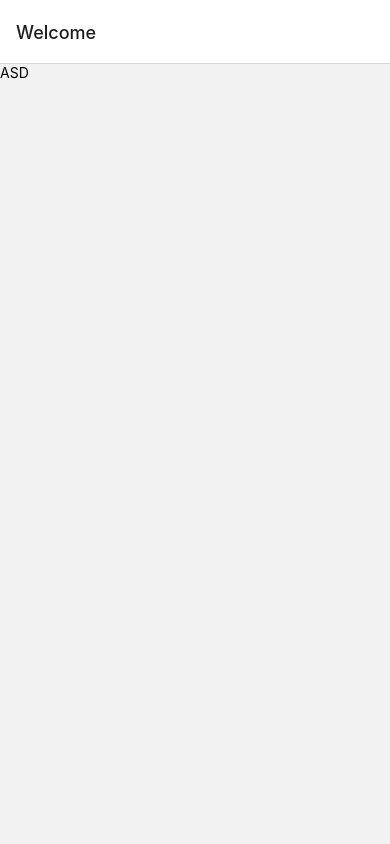
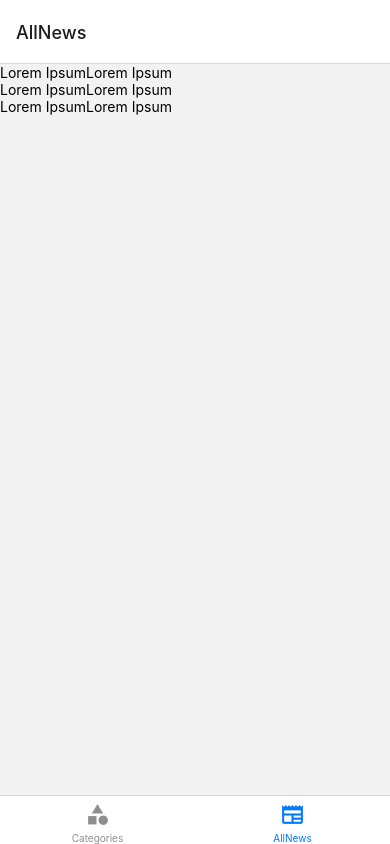
Before and after one commit to akifguldemir/news, a React Native app: screen /AllNews in a window 390 px wide. Before the commit this address had no page. Built offline with nearby package versions, Linux system fonts and the light colour scheme.

Commit message:
naavigate

```diff
--- a/App.js
+++ b/App.js
@@ -3,17 +3,67 @@ import { StyleSheet, Text, View } from "react-native";
 import { NavigationContainer } from "@react-navigation/native";
 import AllNews from "./screens/AllNews";
 import { createNativeStackNavigator } from "@react-navigation/native-stack";
+import Categories from "./screens/Categories";
+import { createBottomTabNavigator } from "@react-navigation/bottom-tabs";
+import { Ionicons } from "@expo/vector-icons";
+import { FontAwesome5 } from '@expo/vector-icons';
+import { MaterialIcons } from '@expo/vector-icons';
 
 const Stack = createNativeStackNavigator();
+const Tab = createBottomTabNavigator();
+
+function MyTabs() {
+  return (
+    <Tab.Navigator>
+      <Tab.Screen
+        name="Categories"
+        component={Categories}
+        options={{
+          headerTitle: "Categories",
+          tabBarLabel: "Categories",
+          tabBarIcon: ({ color, size }) => {
+            return <MaterialIcons name="category" color={color} size={size} />;
+          },
+        }}
+      />
+      <Tab.Screen
+        name="AllNews"
+        component={AllNews}
+        options={{
+          headerTitle: "AllNews",
+          tabBarLabel: "AllNews",
+          tabBarIcon: ({ color, size }) => {
+            return <MaterialIcons name="newspaper" color={color} size={size} />
+          },
+        }}
+      />
+    </Tab.Navigator>
+  );
+}
 
 export default function App() {
   return (
     <NavigationContainer>
-      <Stack.Navigator>
+      <Stack.Navigator screenOptions={{
+          backgroundColor: 'transparent'
+      }}>
+        <Stack.Screen
+          name="Overview"
+          component={MyTabs}
+          options={{
+            headerShown: false,
+          }}
+        />
+        <Stack.Screen
+          name="Categories"
+          component={Categories}
+          options={{ title: "Categories" }}
+        />
+
         <Stack.Screen
           name="News"
           component={AllNews}
-          options={{ title: "Welcome" }}
+          options={{ title: "News" }}
         />
       </Stack.Navigator>
     </NavigationContainer>
--- a/package.json
+++ b/package.json
@@ -9,14 +9,15 @@
     "web": "expo start --web"
   },
   "dependencies": {
+    "@react-navigation/bottom-tabs": "^6.5.11",
     "@react-navigation/native": "^6.1.9",
     "@react-navigation/native-stack": "^6.9.17",
     "expo": "~50.0.3",
     "expo-status-bar": "~1.11.1",
     "react": "18.2.0",
     "react-native": "0.73.2",
-    "react-native-screens": "~3.29.0",
-    "react-native-safe-area-context": "4.8.2"
+    "react-native-safe-area-context": "4.8.2",
+    "react-native-screens": "~3.29.0"
   },
   "devDependencies": {
     "@babel/core": "^7.20.0"
--- a/screens/AllNews.js
+++ b/screens/AllNews.js
@@ -1,9 +1,60 @@
-import { View, Text } from "react-native";
+import { View, Text, FlatList } from "react-native";
+
+const dummy_data = [
+  {
+    id: 1,
+    title: "News1",
+    content: "Lorem Ipsum",
+    image: 'https://picsum.photos/200/300'
+  },
+  {
+    id: 2,
+    title: "News2",
+    content: "Lorem Ipsum",
+    image: 'https://picsum.photos/200/300'
+  },
+  {
+    id: 3,
+    title: "News3",
+    content: "Lorem Ipsum",
+    image: 'https://picsum.photos/200/300'
+  },
+  {
+    id: 4,
+    title: "News4",
+    content: "Lorem Ipsum",
+    image: 'https://picsum.photos/200/300'
+  }, {
+    id: 5,
+    title: "News5",
+    content: "Lorem Ipsum",
+    image: 'https://picsum.photos/200/300'
+  },
+  {
+    id: 6,
+    title: "News6",
+    content: "Lorem Ipsum",
+    image: 'https://picsum.photos/200/300'
+  },
+];
+
+function renderItem(item) {
+  return (
+    <View>
+      <Text>{item.item.content}</Text>
+    </View>
+  );
+}
 
 function AllNews() {
   return (
     <View>
-      <Text>ASD</Text>
+      <FlatList
+        data={dummy_data}
+        keyExtractor={(item) => item.id}
+        renderItem={renderItem}
+        numColumns={2}
+      />
     </View>
   );
 }
--- /dev/null
+++ b/screens/Categories.js
@@ -0,0 +1,11 @@
+import { View, Text } from "react-native";
+
+function Categories() {
+    return (
+        <View>
+          <Text>Categories</Text>
+        </View>
+      );
+}
+
+export default Categories;
```
Also changed, not shown: screens/NewsDetail.js (added, +11 -0 lines), 1 other file (tests, documents, lock files or other folders).
